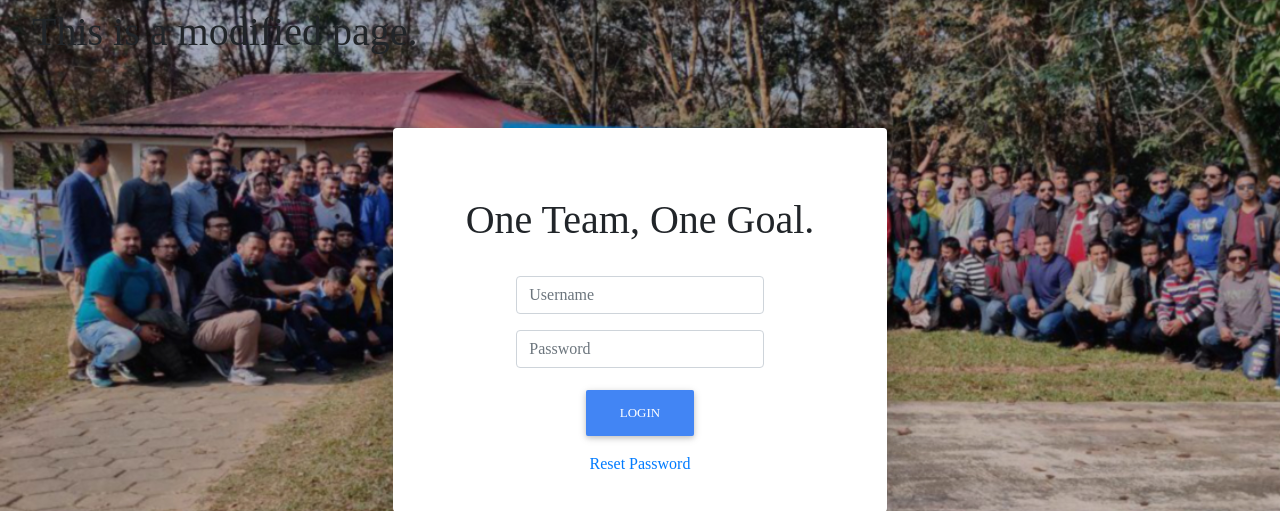
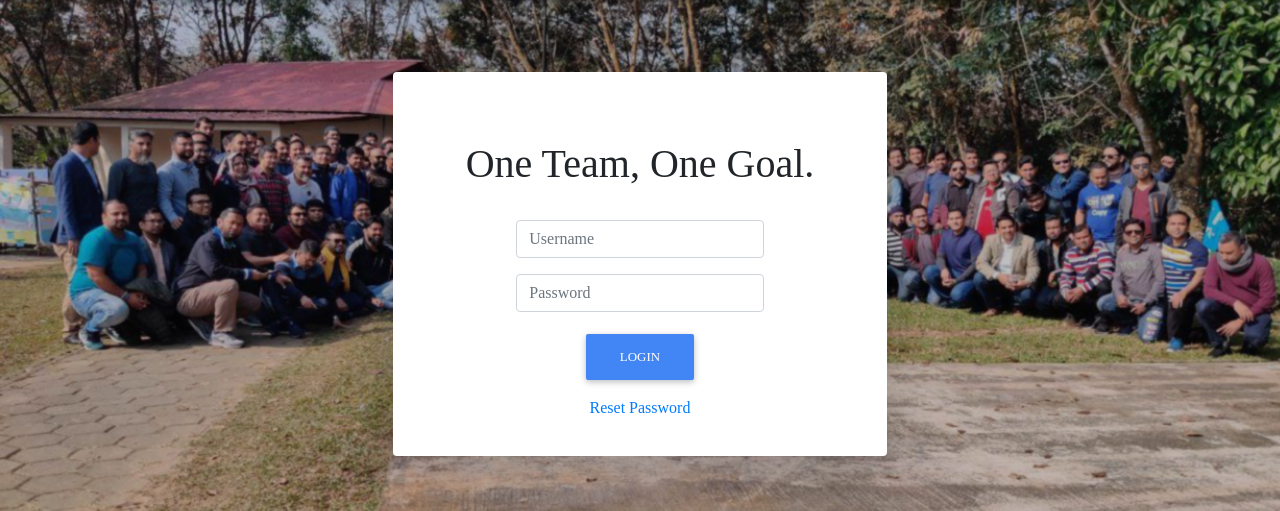
Before and after one commit to Grameenphone-Workflow/Grameenphone-Workflow-Management, a Django app: page /login/ in a window 1280 px wide. Shown: the part 56-567 px from the top of the page. Run offline with Django 3.2, Linux system fonts and the light colour scheme; some libraries are stand-ins or nearby versions; some web fonts are replaced.

Commit message:
Remove the test message

```diff
--- a/templates/login.html
+++ b/templates/login.html
@@ -49,7 +49,6 @@
     <nav class="navbar navbar-expand-lg navbar-dark bg-primary fixed-top">
         <a class="navbar-brand mx-auto" href="#"><img src="{% static '/images/white-telenor.png' %}" width="25px" class="mr-3">Welcome to Workflow<sup>Lite</sup></a>
     </nav>
-    <h1>This is a modified page.</h1>
     <div class="container-fluid pt-6 animated fadeInDown">
         <div class="pt-3" align="center">
             <div class="card bg-white col-md-5 mt-5 shadow-lg rounded">
```
